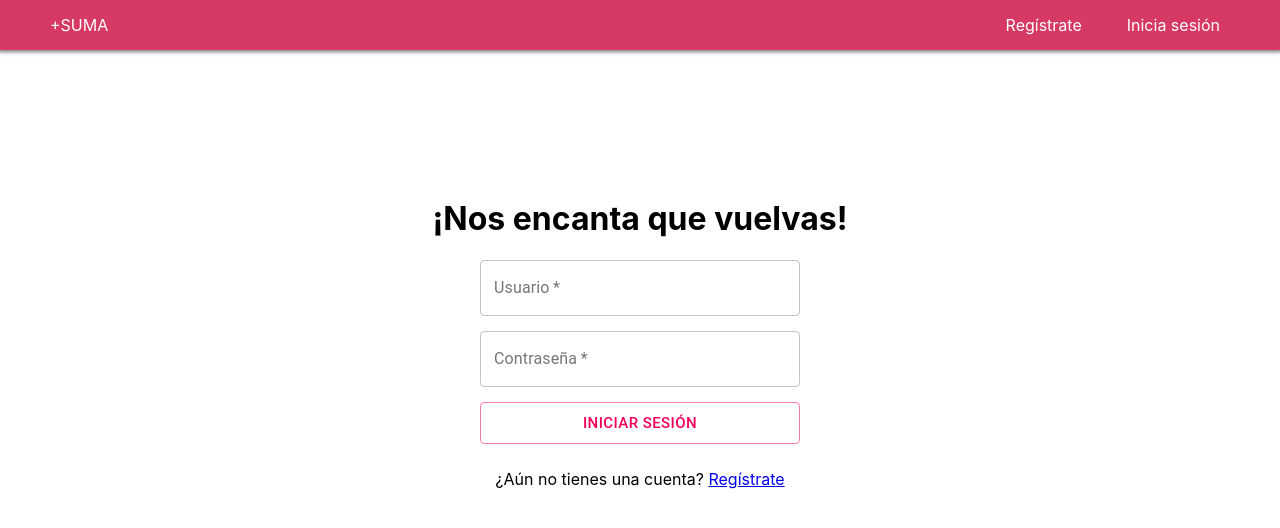
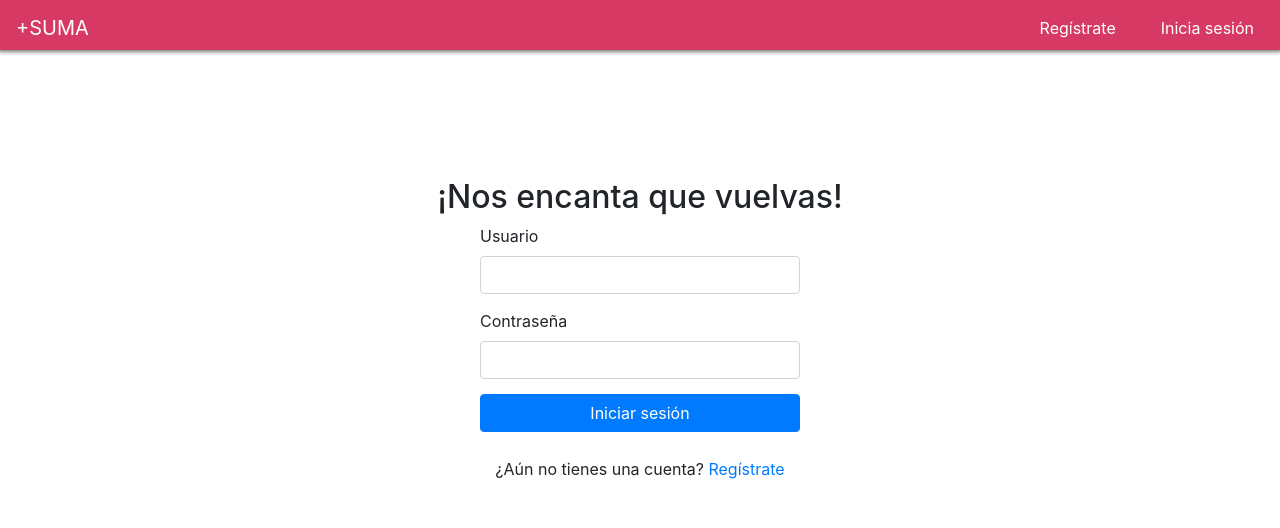
Before and after one commit to arturogbruno/suma-voluntariado, a React (Create React App) app in the folder client/: page /login in a window 1280 px wide. Shown: the top 528 px of the page. Built offline with nearby package versions, Linux system fonts and the light colour scheme; no server answers.

Commit message:
add bootstrap

```diff
--- a/client/package.json
+++ b/client/package.json
@@ -3,15 +3,15 @@
   "version": "0.1.0",
   "private": true,
   "dependencies": {
-    "@material-ui/core": "^4.9.5",
-    "@material-ui/icons": "^4.9.1",
     "@testing-library/jest-dom": "^4.2.4",
     "@testing-library/react": "^9.4.1",
     "@testing-library/user-event": "^7.2.1",
     "axios": "^0.19.2",
+    "bootstrap": "^4.4.1",
     "dotenv-cli": "^3.1.0",
     "node-sass": "^4.13.1",
     "react": "^16.13.0",
+    "react-bootstrap": "^1.0.0-beta.17",
     "react-dom": "^16.13.0",
     "react-router-dom": "^5.1.2",
     "react-scripts": "3.4.0"
--- a/client/public/index.html
+++ b/client/public/index.html
@@ -9,6 +9,7 @@
       name="description"
       content="Web site created using create-react-app"
     />
+    <link rel="stylesheet" href="https://maxcdn.bootstrapcdn.com/bootstrap/4.3.1/css/bootstrap.min.css" integrity="sha384-ggOyR0iXCbMQv3Xipma34MD+dH/1fQ784/j6cY/iJTQUOhcWr7x9JvoRxT2MZw1T" crossorigin="anonymous" />
     <link rel="apple-touch-icon" href="%PUBLIC_URL%/logo192.png" />
     <!--
       manifest.json provides metadata used when your web app is installed on a
--- a/client/src/components/auth/Login.js
+++ b/client/src/components/auth/Login.js
@@ -1,7 +1,7 @@
 import React from 'react';
 import AuthServices from '../../services/auth';
 import { Link } from 'react-router-dom';
-import { FormControl, Button, TextField } from '@material-ui/core';
+import { Form, Button } from 'react-bootstrap';
 import './Login.scss';
 
 export default class Login extends React.Component {
@@ -48,15 +48,17 @@ export default class Login extends React.Component {
                 <div className="loginForm">
                     <h1>¡Nos encanta que vuelvas!</h1>
 
-                    <form onSubmit={this.handleSubmit}>
-                        <FormControl className="formControl">
-                            <TextField label="Usuario" variant="outlined" color="secondary" name="username" value={this.state.username} onChange={this.handleChange} required/>
-                        </FormControl>
-                        <FormControl className="formControl">
-                            <TextField label="Contraseña" variant="outlined" color="secondary" type="password" name="password" value={this.state.password} onChange={this.handleChange} required/>
-                        </FormControl>
-                        <Button variant="outlined" color="secondary" size="large" type="submit">Iniciar sesión</Button>
-                    </form>
+                    <Form onSubmit={this.handleSubmit}>
+                        <Form.Group className="formControl">
+                            <Form.Label>Usuario</Form.Label>
+                            <Form.Control type="text" name="username" value={this.state.username} onChange={this.handleChange} required />
+                        </Form.Group>
+                        <Form.Group className="formControl">
+                            <Form.Label>Contraseña</Form.Label>
+                            <Form.Control type="password" name="password" value={this.state.password} onChange={this.handleChange} required />
+                        </Form.Group>
+                        <Button type="submit">Iniciar sesión</Button>
+                    </Form>
                     <span className="linkSignUp">¿Aún no tienes una cuenta? <Link to="/signup">Regístrate</Link></span>
 
                     <h1>{this.state.error ? 'Error' : ''}</h1>
--- a/client/src/components/home/Home.js
+++ b/client/src/components/home/Home.js
@@ -17,10 +17,12 @@ export default class Home extends React.Component {
     }
 
     getAllActivities = () => {
+        let allCategories = [];
         if(this.state.allActivities.length === 0) {
             this.activitiesServices.getAllActivities()
                 .then(allActivities => this.setState({ allActivities: allActivities.allActivities }))
-                .then(this.setState({ allCategories: [...new Set(this.state.allActivities.map(activity => activity.category))]}))
+                .then(allCategories = [...new Set(this.state.allActivities.map(activity => activity.category))])
+                .then(this.setState({ allCategories: allCategories}))
                 .catch(err => console.log(err))
         }
     }
--- a/client/src/index.js
+++ b/client/src/index.js
@@ -4,6 +4,7 @@ import './index.css';
 import App from './App';
 import { BrowserRouter } from 'react-router-dom';
 import * as serviceWorker from './serviceWorker';
+import 'bootstrap/dist/css/bootstrap.min.css';
 
 ReactDOM.render(
     <BrowserRouter>
```
Also changed, not shown: 1 other file (tests, documents, lock files or other folders).
